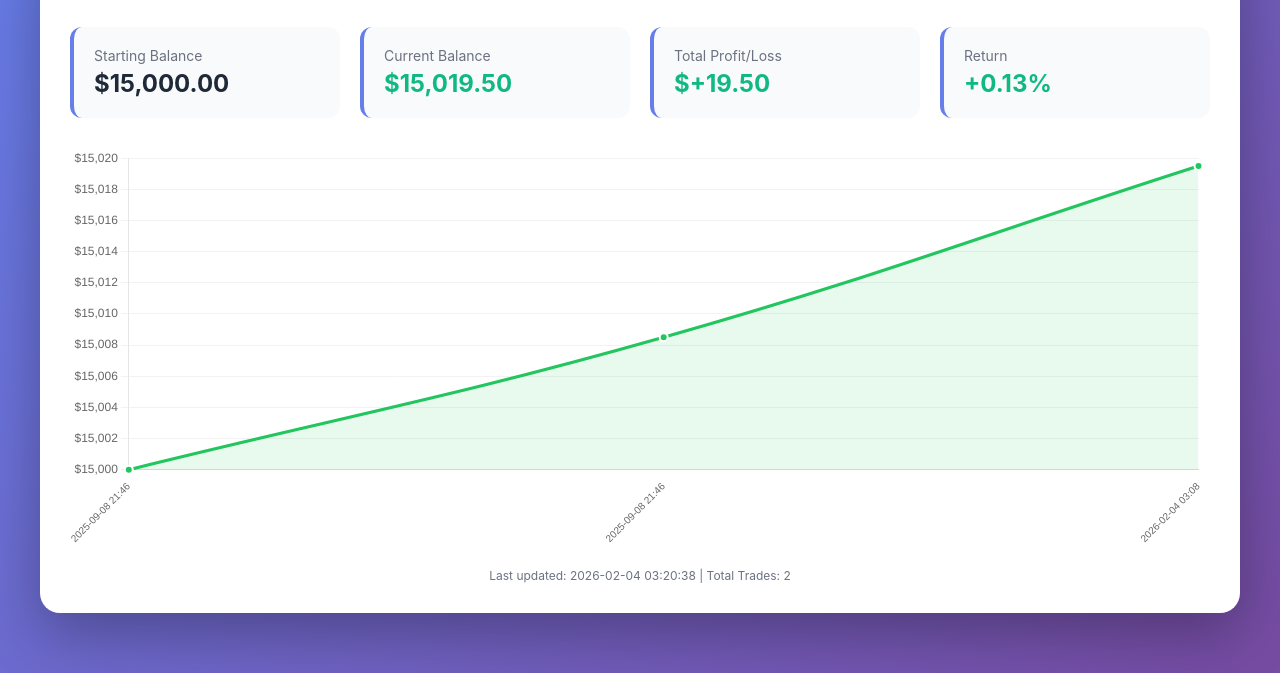
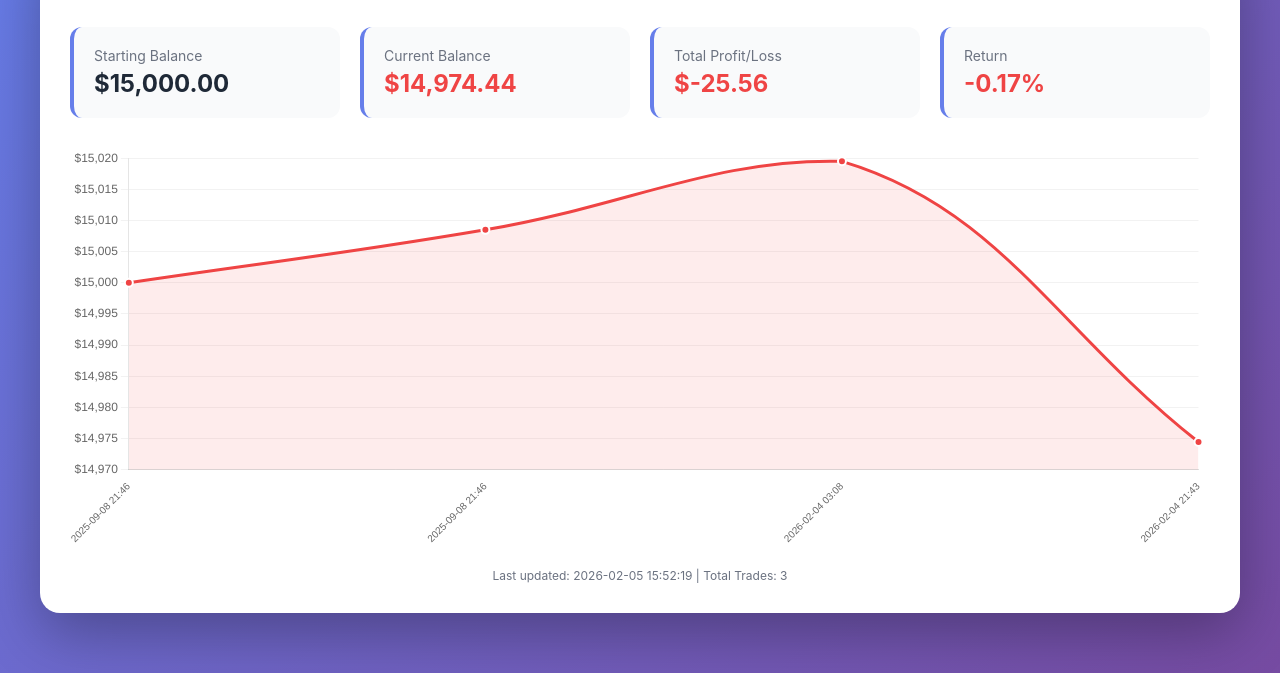
Before and after one commit to h0usey/trading-journal, a plain HTML site: page index.html in a window 1280 px wide. Shown: the part 127-800 px from the top of the page. Drawn offline with nearby package versions, Linux system fonts and the light colour scheme.

Commit message:
Update equity curve - 2026-02-05 15:52:20

```diff
--- a/index.html
+++ b/index.html
@@ -117,15 +117,15 @@
             </div>
             <div class="stat-card">
                 <div class="stat-label">Current Balance</div>
-                <div class="stat-value positive">$15,019.50</div>
+                <div class="stat-value negative">$14,974.44</div>
             </div>
             <div class="stat-card">
                 <div class="stat-label">Total Profit/Loss</div>
-                <div class="stat-value positive">$+19.50</div>
+                <div class="stat-value negative">$-25.56</div>
             </div>
             <div class="stat-card">
                 <div class="stat-label">Return</div>
-                <div class="stat-value positive">+0.13%</div>
+                <div class="stat-value negative">-0.17%</div>
             </div>
         </div>
 
@@ -134,7 +134,7 @@
         </div>
 
         <div class="footer">
-            Last updated: 2026-02-04 03:20:38 | Total Trades: 2
+            Last updated: 2026-02-05 15:52:19 | Total Trades: 3
         </div>
     </div>
 
@@ -142,18 +142,18 @@
         const ctx = document.getElementById('equityChart').getContext('2d');
 
         const data = {
-            labels: ["2025-09-08 21:46", "2025-09-08 21:46", "2026-02-04 03:08"],
+            labels: ["2025-09-08 21:46", "2025-09-08 21:46", "2026-02-04 03:08", "2026-02-04 21:43"],
             datasets: [{
                 label: 'Account Balance',
-                data: [15000.0, 15008.5, 15019.5],
-                borderColor: 'rgba(34, 197, 94, 1)',
-                backgroundColor: 'rgba(34, 197, 94, 0.1)',
+                data: [15000.0, 15008.5, 15019.5, 14974.44],
+                borderColor: 'rgba(239, 68, 68, 1)',
+                backgroundColor: 'rgba(239, 68, 68, 0.1)',
                 borderWidth: 3,
                 fill: true,
                 tension: 0.4,
                 pointRadius: 4,
                 pointHoverRadius: 6,
-                pointBackgroundColor: 'rgba(34, 197, 94, 1)',
+                pointBackgroundColor: 'rgba(239, 68, 68, 1)',
                 pointBorderColor: 'white',
                 pointBorderWidth: 2
             }]
@@ -178,7 +178,7 @@
                         padding: 12,
                         titleColor: 'white',
                         bodyColor: 'white',
-                        borderColor: 'rgba(34, 197, 94, 1)',
+                        borderColor: 'rgba(239, 68, 68, 1)',
                         borderWidth: 1,
                         displayColors: false,
                         callbacks: {
```
